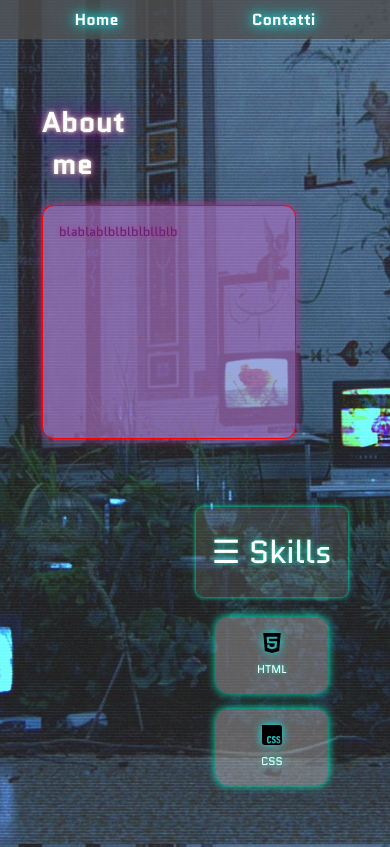
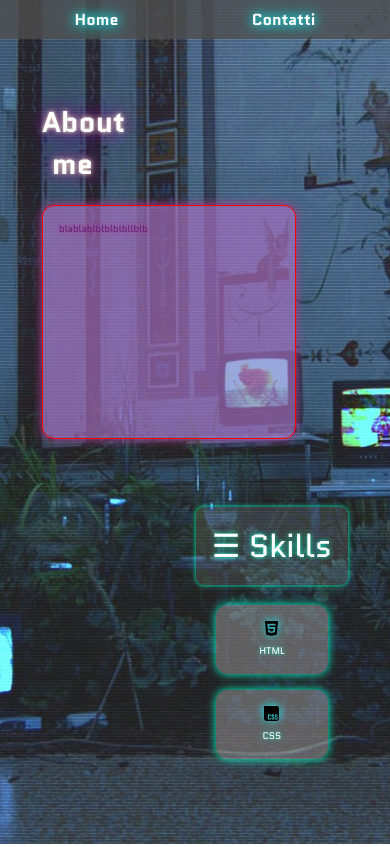
Before and after one commit to Bendersnatch/PortfolioVHS, a plain HTML site: page portfolio.html in a window 390 px wide. Drawn offline with Linux system fonts and the light colour scheme.

Commit message:
Update style.css
visual bugs fixed, overflow scroll added for mobile

```diff
--- a/style.css
+++ b/style.css
@@ -1,6 +1,4 @@
-*,
-*::after,
-*::before {
+* {
   margin: 0;
   padding: 0;
   box-sizing: border-box;
@@ -16,6 +14,7 @@ body {
   background-position: center;
   background-repeat: no-repeat;
   background-attachment: fixed;
+  overflow: scroll;
 }
 
 .hero {
@@ -155,7 +154,7 @@ body {
 body.portfolio-page {
   margin: 0;
   height: 100vh;
-  overflow: hidden;
+  overflow: scroll;
   background-image: url('assets/img/vhs.jpg');
   background-size: cover;
   background-position: center;
@@ -166,7 +165,7 @@ body.portfolio-page {
 
 main.main-portfolio {
   display: grid;
-  grid-template-columns: 1fr 1fr;  /*repeat(3, 1fr);*/
+  grid-template-columns: 1fr 1fr;
   gap: 2rem;
   padding: 2rem;
 }
@@ -393,7 +392,6 @@ input[type="checkbox"] {
   }
 
   .main-portfolio {
-    overflow: scroll;
     display: grid;
     grid-template-columns: 1fr;
     gap: 1rem;
@@ -410,7 +408,7 @@ input[type="checkbox"] {
   }
 
   .skills-hamburger {
-    display:grid;
+    display: grid;
     flex-direction: column;
     gap: var(--hamburger-gap);
     width: max-content;
@@ -422,8 +420,6 @@ input[type="checkbox"] {
     cursor: pointer;
   }
 
-  .skills-hamburger::before,
-  .skills-hamburger::after,
   .skills-hamburger input {
     content: "";
     width: var(--bar-width);
@@ -445,9 +441,6 @@ input[type="checkbox"] {
     display: none;
   }
 
-  .skills-checkbox:checked~.skills-list {
-    max-height: 300px;
-  }
 
   .skills-list {
     max-width: 100%;
@@ -502,12 +495,32 @@ input[type="checkbox"] {
 
 @media (max-width: 480px) {
   .main-portfolio {
-    padding: 0.5rem;
-    gap: 0.5rem;
+    padding: 0.4rem;
+    gap: 0.4rem;
   }
 
   .text-box {
-    font-size: 0.8rem;
+    font-size: 0.6rem;
+  }
+
+  .skills-section {
+    width: 100%;
+    display: block;
+  }
+
+  .skills-list.show {
+    display: 300px;
+  }
+
+
+  .skill-item {
+    width: 15px;
+    font-size: 0.6rem;
+  }
+
+  .skill-item img {
+    width: 15px;
+    height: 15px;
   }
 }
 
```
